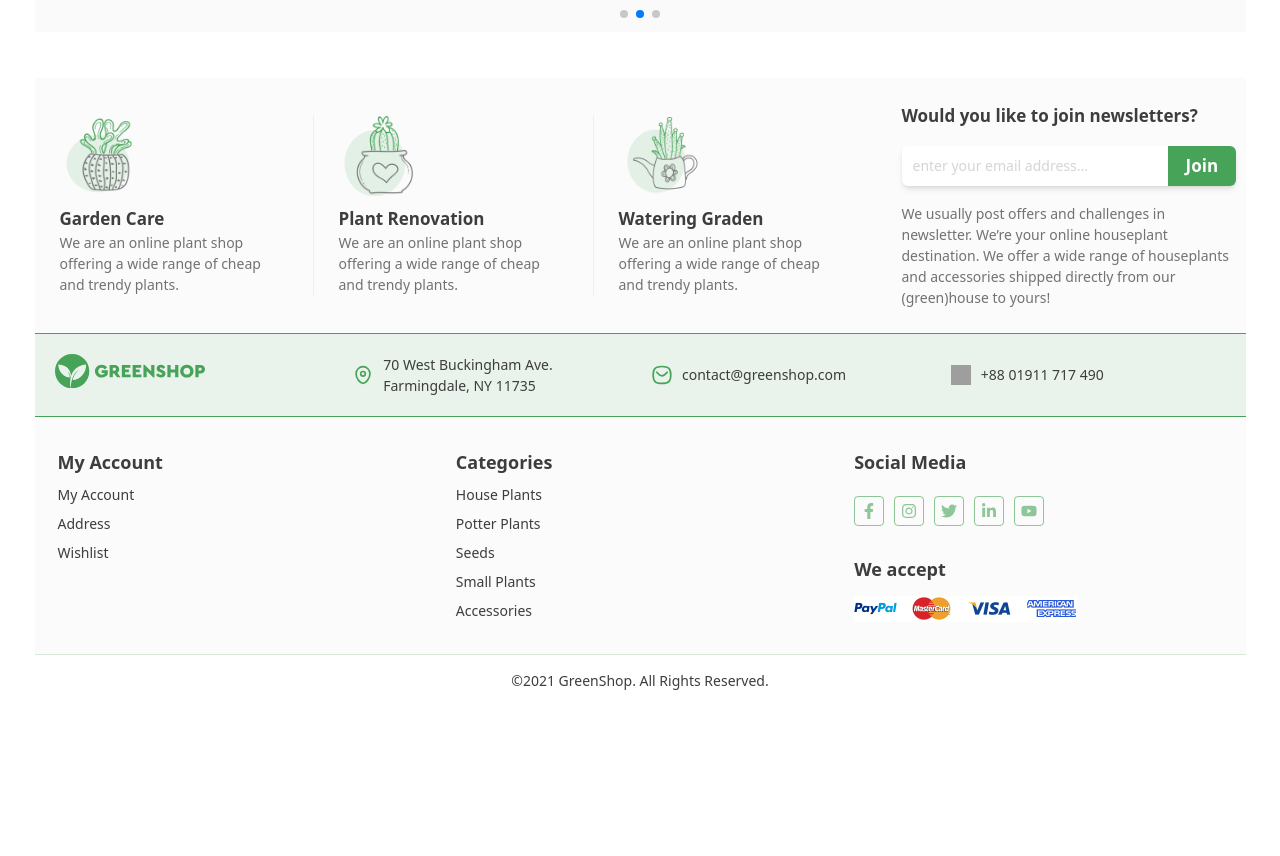
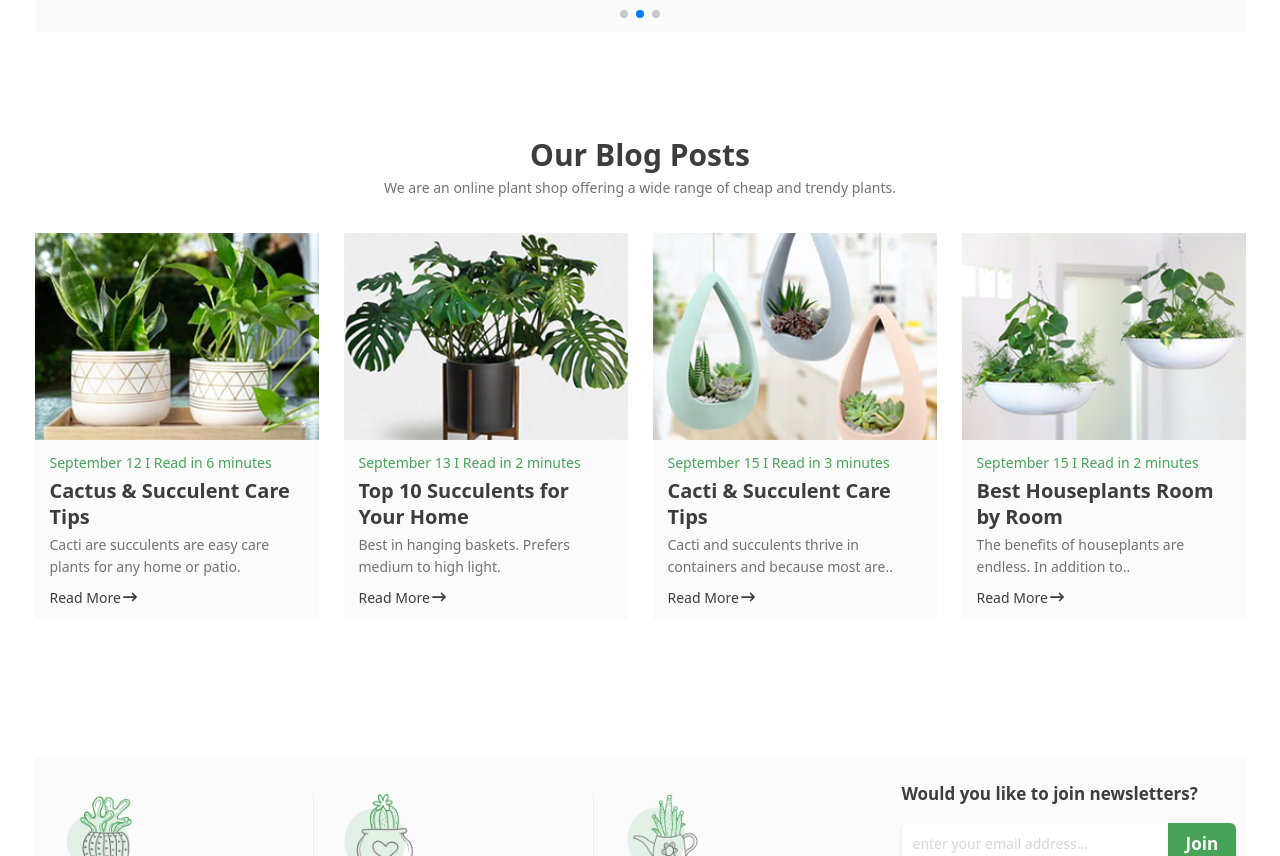
Before and after one commit to odilovaslanbek20/Green-shop, a React (Vite) app: page / in a window 1280 px wide. Shown: the part 560-1416 px from the top of the page. Before the commit the page ends 1266 px from the top, so only its background shows below. Built offline with nearby package versions, Linux system fonts and the light colour scheme; grey boxes are pictures that could not be loaded.

Commit message:
"green-shop.1"

```diff
--- a/src/App.jsx
+++ b/src/App.jsx
@@ -1,7 +1,7 @@
 import { Route, Routes } from 'react-router-dom'
 import Header from './components/Navbar/Header'
-import Home from './pages/home'
 import Footer from './components/Footer/Footer'
+import Home from './pages/Home'
 
 function App() {
 	return (
--- a/src/components/OurBlog/OurBlog.jsx
+++ b/src/components/OurBlog/OurBlog.jsx
@@ -1,7 +1,71 @@
+import { Link } from 'react-router-dom'
+import { FaArrowRightLong } from 'react-icons/fa6'
+import cards from './index'
+import { Swiper, SwiperSlide } from 'swiper/react'
+import 'swiper/css'
+import 'swiper/css/pagination'
+import { Pagination, Autoplay } from 'swiper/modules'
+
 function OurBlog() {
 	return (
 		<>
+			<section className='max-w-[1211px] m-auto max-[1270px]:mx-[20px] my-[100px] max-[619px]:my-[50px]'>
+				<h1 className='text-center font-["Inter"] text-[30px] font-bold text-[rgba(61,61,61,1)]'>
+					Our Blog Posts
+				</h1>
+				<p className='text-center font-["Inter"] text-[rgba(114,114,114,1)] text-[14px] font-normal mb-[35px]'>
+					We are an online plant shop offering a wide range of cheap and trendy
+					plants.
+				</p>
 
+				<Swiper
+					modules={[Pagination, Autoplay]}
+					spaceBetween={25}
+					pagination={{
+						clickable: true,
+					}}
+					autoplay={{ delay: 4000 }}
+					loop={true}
+					className='relative'
+					breakpoints={{
+						320: {
+							slidesPerView: 1,
+						},
+						506: {
+							slidesPerView: 2,
+						},
+						768: {
+							slidesPerView: 3,
+						},
+						1024: {
+							slidesPerView: 4,
+						},
+					}}
+				>
+					{cards?.map((card) => (
+						<SwiperSlide key={card?.id}>
+							<div className='w-full h-auto bg-[rgba(251,251,251,1)] mb-9'>
+								<img className='w-full' src={card?.images} alt='cards img' />
+								<div className='w-full pl-[15px] pt-[9px] pr-[11px] pb-[12px]'>
+									<span className='text-[rgba(70,163,88,1)] max-[1150px]:text-[12px] font-medium font-["Inter"] text-[14px]'>
+										{card?.date}
+									</span>
+									<h2 className='text-[rgba(61,61,61,1)] max-[1150px]:text-[18px] max-[1150px]:leading-[20px] font-bold text-[20px] leading-[26px] my-[4px]'>
+										{card?.title}
+									</h2>
+									<p className='text-[rgba(114,114,114,1)] max-[1150px]:text-[12px] max-[1150px]:leading-[15px] font-["Inter"] font-normal text-[14px] leading-[22px]'>
+										{card?.text}
+									</p>
+									<Link className='text-[rgba(61,61,61,1)] flex items-center gap-[2px] font-medium font-["Inter"] text-[14px] max-[1150px]:text-[12px] mt-[9px]'>
+										{card?.btnText}
+										<FaArrowRightLong/>
+									</Link>
+								</div>
+							</div>
+						</SwiperSlide>
+					))}
+				</Swiper>
+			</section>
 		</>
 	)
 }
--- /dev/null
+++ b/src/components/OurBlog/index.js
@@ -0,0 +1,36 @@
+const cards = [
+	{
+		id: 1,
+		images: "our1.png",
+		date: "September 12  I Read in 6 minutes",
+		title: "Cactus & Succulent Care Tips",
+		text: "Cacti are succulents are easy care plants for any home or patio.",
+		btnText: "Read More"
+	},
+	{
+		id: 2,
+		images: "our2.png",
+		date: "September 13  I Read in 2 minutes",
+		title: "Top 10 Succulents for Your Home",
+		text: "Best in hanging baskets. Prefers medium to high light.",
+		btnText: "Read More"
+	},
+	{
+		id: 3,
+		images: "our3.png",
+		date: "September 15  I Read in 3 minutes",
+		title: "Cacti & Succulent Care Tips",
+		text: "Cacti and succulents thrive in containers and because most are..",
+		btnText: "Read More"
+	},
+	{
+		id: 4,
+		images: "our4.png",
+		date: "September 15  I Read in 2 minutes",
+		title: "Best Houseplants Room by Room",
+		text: "The benefits of houseplants are endless. In addition to..",
+		btnText: "Read More"
+	}
+]
+
+export default cards
--- a/src/pages/Home.jsx
+++ b/src/pages/Home.jsx
@@ -1,9 +1,11 @@
 import Hero from '../components/Hero/Hero'
+import OurBlog from '../components/OurBlog/OurBlog'
 
 function Home() {
 	return (
 		<>
 		  <Hero/>
+			<OurBlog/>
 		</>
 	)
 }
```
